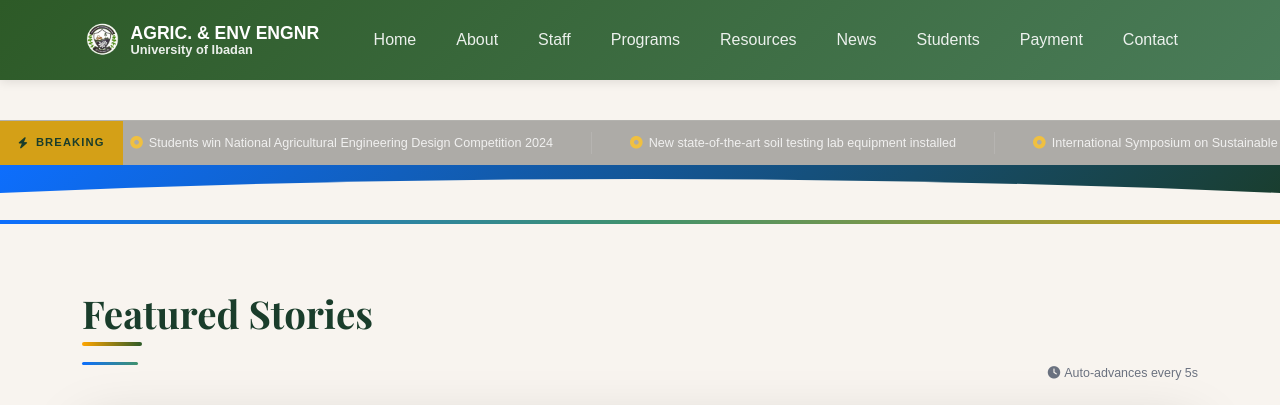
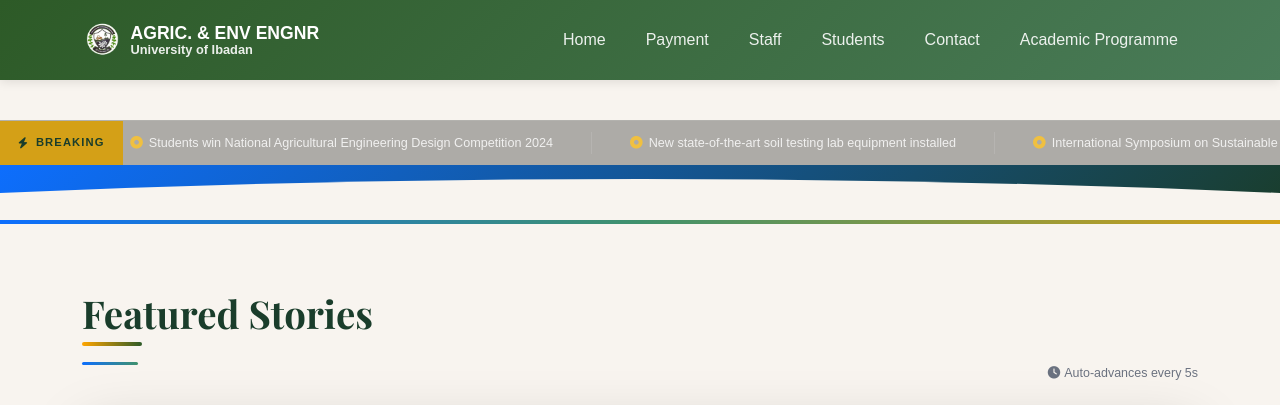
Before and after one commit to Emmyfest/AEE, a Flask app: page /news in a window 1280 px wide. Shown: the top 405 px of the page. Run offline with Flask 3, Linux system fonts and the light colour scheme; some libraries are stand-ins or nearby versions.

Commit message:
Update news.html

```diff
--- a/templates/news.html
+++ b/templates/news.html
@@ -225,15 +225,12 @@ footer{background:linear-gradient(160deg,#0a1a10 0%,#1a3d2b 100%);color:rgba(255
 
             <div class="collapse navbar-collapse" id="navbarNav">
                 <ul class="navbar-nav ms-auto">
-                    <li class="nav-item"><a class="nav-link" href="{{url_for('index')}}">Home</a></li>
-                    <li class="nav-item"><a class="nav-link" href="{{url_for('index')}}#about">About</a></li>
-                    <li class="nav-item"><a class="nav-link" href="{{url_for('index')}}#staff">Staff</a></li>
-                    <li class="nav-item"><a class="nav-link" href="{{url_for('index')}}#programs">Programs</a></li>
-                    <li class="nav-item"><a class="nav-link" href="{{url_for('index')}}#resources">Resources</a></li>
-                    <li class="nav-item"><a class="nav-link active" href="{{url_for('news')}}">News</a></li>
-                    <li class="nav-item"><a class="nav-link" href="{{url_for('index')}}#students">Students</a></li>
+                             <li class="nav-item"><a class="nav-link" href="#home">Home</a></li>
                     <li class="nav-item"><a class="nav-link" href="{{url_for('payment')}}">Payment</a></li>
-                    <li class="nav-item"><a class="nav-link" href="{{url_for('index')}}#contact">Contact</a></li>
+                    <li class="nav-item"><a class="nav-link" href="{{url_for('staff')}}">Staff</a></li>
+                    <li class="nav-item"><a class="nav-link" href="{{url_for('students')}}">Students</a></li>
+                    <li class="nav-item"><a class="nav-link" href="#contact">Contact</a></li>
+                     <li class="nav-item"><a class="nav-link" href="{{url_for('academic_program')}}">Academic Programme</a></li>
                 </ul>
             </div>
         </div>
```
